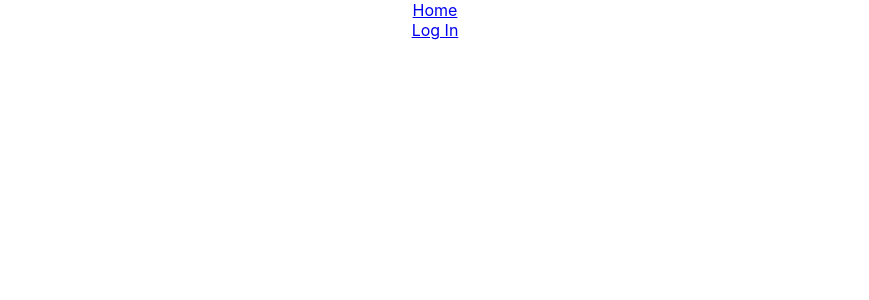
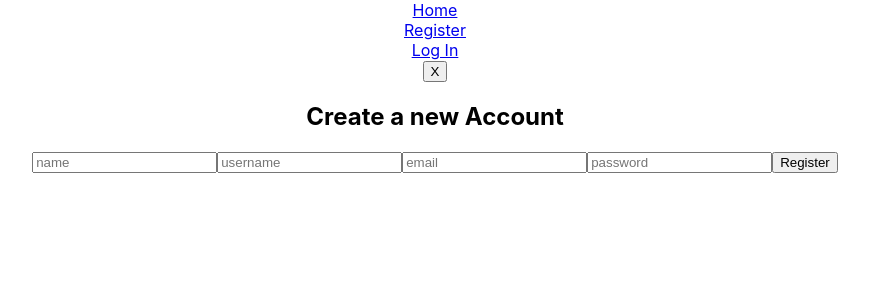
Before and after one commit to ride-for-life-build-week/front-end--Ashley-Cruz, a React (Create React App) app in the folder ride-app/: page /AddUserForm in a window 1280 px wide. Shown: the top 300 px of the page, without its empty margins (205-1074 px from the left). Built offline with nearby package versions, Linux system fonts and the light colour scheme.

Commit message:
fixed register page

```diff
--- a/ride-app/src/Actions/index.js
+++ b/ride-app/src/Actions/index.js
@@ -1,5 +1,5 @@
 import axios from "axios";
-import WithAuth from "../Actions/WithAuth";
+// import WithAuth from "../Components/WithAuth";
 
 export const LOGIN_START = "LOGIN_START";
 export const LOGIN_SUCCESSFUL = "LOGIN_SUCCESSFUL";
@@ -27,8 +27,13 @@ export const FETCH_USER_FAILED = "FETCH_USER_FAILED";
 
 export const getUser = () => dispatch => {
   dispatch({ type: FETCH_USER_START });
-  WithAuth()
-    .get("http://localhost:3000/api/user")
+  axios
+    .get("http://localhost:3000/api/user", {
+      headers: {
+        Authorization: localStorage.getItem("token"),
+        "Content-Type": "application/json"
+      }
+    })
     .then(res => {
       console.log(res);
       dispatch({ type: FETCH_USER_SUCCESSFUL, payload: res.data });
@@ -42,7 +47,7 @@ export const ADD_USER_FAILED = "ADD_USER_FAILED";
 
 export const addUser = signUp => dispatch => {
   dispatch({ type: ADD_USER_START });
-  WithAuth()
+  return axios
     .post("http://localhost:3000/api/signup", signUp)
     .then(res => {
       console.log(res);
--- a/ride-app/src/App.js
+++ b/ride-app/src/App.js
@@ -25,14 +25,10 @@ class App extends React.Component {
               <NavLink exact to="/">
                 Home
               </NavLink>
-              {this.props.isLoggedIn && (
-                <>
-                  <NavLink exact to="/user">
-                    User
-                  </NavLink>
-                  <NavLink to="/user/form">Add User</NavLink>
-                </>
-              )}
+              {this.props.isLoggedIn && <></>}
+              <div>
+                <NavLink to="/AddUserForm">Register</NavLink>
+              </div>
             </div>
             <div>
               {!this.props.isLoggedIn ? (
@@ -47,6 +43,7 @@ class App extends React.Component {
 
           <Route exact path="/" component={Home} />
           <Route path="/login" component={Login} />
+          <Route path="/AddUserForm" component={AddUserForm} />
           <Route path="/user/form" component={AddUserForm} />
           <Route path="/user" component={UserPage} />
         </div>
--- a/ride-app/src/Components/AddUserForm.js
+++ b/ride-app/src/Components/AddUserForm.js
@@ -22,56 +22,62 @@ class AddUserForm extends React.Component {
 
   handleSubmit = e => {
     e.preventDefault();
-    if (
-      this.state.name === "" ||
-      this.state.username === "" ||
-      this.state.email === "" ||
-      this.state.password === ""
-    )
-      return;
-    this.props.addUser(this.state);
+    // if (
+    //   localStorage.token
+    //   //   this.state.name === "" ||
+    //   //   this.state.username === "" ||
+    //   //   this.state.email === "" ||
+    //   //   this.state.password === ""
+    // ) {
+    this.props.addUser(this.state).then(() => this.props.history.push("/"));
+    // } else {
+    // }
+
     this.setState({ name: "", email: "", username: "", password: "" });
-    window.location.pathname = "/user";
   };
 
   cancelForm = e => {
     e.preventDefault();
-    window.location.pathname = "/user";
+    this.props.history.push("/");
   };
 
   render() {
     return (
       <div className="user-form">
-        <button className="cancel-btn" onClick={this.cancelForm}>
+        <button link="/home" className="cancel-btn" onClick={this.cancelForm}>
           X
         </button>
         <form onSubmit={this.handleSubmit}>
-          <h2>Add a new User</h2>
+          <h2>Create a new Account</h2>
           <input
+            type="text"
             placeholder="name"
             name="name"
             value={this.state.name}
             onChange={this.handleInput}
           />
           <input
+            type="text"
             placeholder="username"
             name="username"
             value={this.state.username}
             onChange={this.handleInput}
           />
           <input
+            type="text"
             placeholder="email"
             name="email"
             value={this.state.email}
             onChange={this.handleInput}
           />
           <input
+            type="text"
             placeholder="password"
             name="password"
             value={this.state.password}
             onChange={this.handleInput}
           />
-          <button className="add-user-btn">+</button>
+          <button className="add-user-btn">Register</button>
         </form>
       </div>
     );
```
Also changed, not shown: ride-app/src/Components/WithAuth.js (renamed from ride-app/src/Actions/WithAuth.js).
